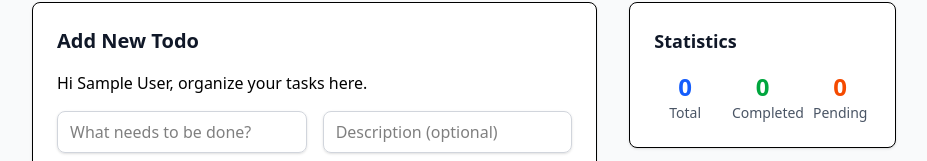
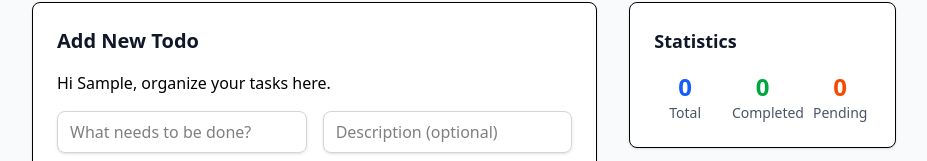
Before and after one commit to maxcel652/my-first-firebase-project, a React (Vite) app: page / in a window 1280 px wide. Shown: the part 134-295 px from the top of the page, without its empty margins (176-1103 px from the left). Built offline with nearby package versions, Linux system fonts and the light colour scheme; no server answers; the database is empty; sample sign-in values are in the browser's storage.

Commit message:
Greet user by firstname

```diff
--- a/src/components/todo/TodoForm.jsx
+++ b/src/components/todo/TodoForm.jsx
@@ -27,10 +27,19 @@ export function TodoForm({ onSubmit, disabled, userId, userName }) {
     setDescription('');
   };
 
+  // getting the user's first name
+
+  const getFirstName = (fullname) =>{
+    if(!fullname) return 'there';
+
+    const firstName = fullname.split(' ');
+    return firstName[0];
+  }
+
   return (
     <form onSubmit={handleSubmit} className="space-y-4">
       <p>
-        Hi {userName || 'there'}, organize your tasks here.
+        Hi {getFirstName(userName)}, organize your tasks here.
       </p>
       <div className="grid grid-cols-1 md:grid-cols-2 gap-4">
         <Input
```
